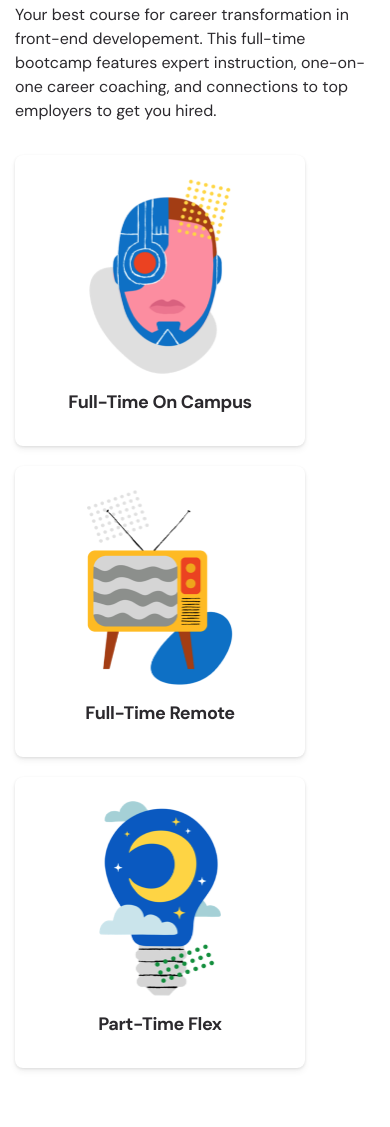
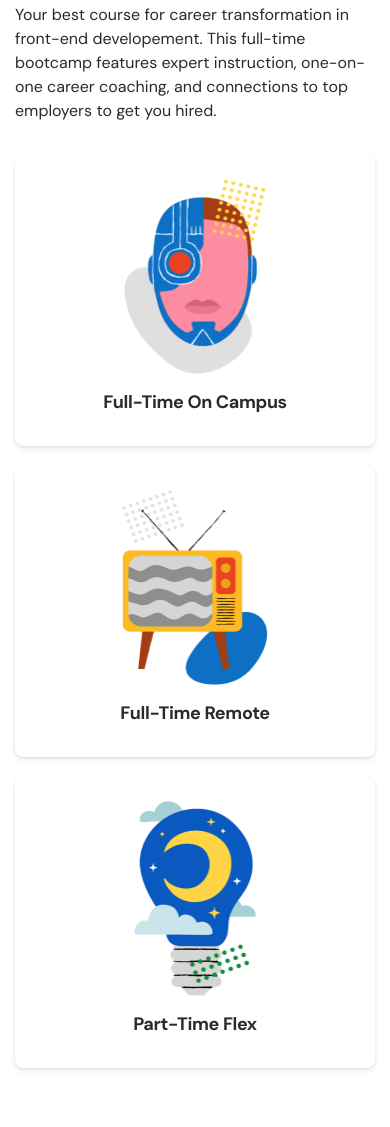
Before and after one commit to 1myourman/css_bugless, a plain HTML site: page index.html in a window 390 px wide. Shown: the part 1233-2360 px from the top of the page. Drawn offline with Linux system fonts and the light colour scheme.

Commit message:
debugging
make it more responsive with adjusting grid system in a better approach.

```diff
--- a/index.html
+++ b/index.html
@@ -58,7 +58,7 @@
 		<section class="program">
 			<div class="container">
 				<div class="row">
-					<div class="col-12 col-md-10">
+					<div class="col-12">
 						<strong class="info-category">Program</strong>
 						<h1 class="info-title">
 							Frontend Dev.<br />
@@ -73,7 +73,7 @@
 					</div>
 				</div>
 				<div class="row">
-					<div class="col-12 col-md-4">
+					<div class="col-12 col-md-4 align-self-center">
 							<a href="#" class="program-card">
 								<img
 									src="./assets/img-fulltime-campus.png"
@@ -82,7 +82,7 @@
 								<p>Full-Time On Campus</p>
 							</a>
 					</div>
-					<div class="col-12 col-md-4">
+					<div class="col-12 col-md-4 align-self-center">
 							<a href="#" class="program-card">
 								<img
 									src="./assets/img-fulltime-remote.png"
@@ -91,7 +91,7 @@
 								<p>Full-Time Remote</p>
 							</a>
 					</div>
-					<div class="col-12 col-md-4">
+					<div class="col-12 col-md-4 align-self-center">
 							<a href="#" class="program-card">
 								<img
 								src="./assets/img-parttime-flex.png"
--- a/style.css
+++ b/style.css
@@ -169,14 +169,14 @@ p {
 }
 .program-card {
 	display: block;
-	width: 290px;
-	height: 291px;
+	width: 100%;
 	padding: 24px 0px 32px;
 	text-align: center;
 	background-color: #ffffff;
 	border-radius: 8px;
 	box-shadow: 0px 1px 3px rgba(0, 0, 0, 0.1), 0px 4px 6px rgba(0, 0, 0, 0.05),
 		inset 0px 1px 0px rgba(255, 255, 255, 0.1);
+	margin-bottom: 20px;
 }
 
 .program-card:hover,
@@ -201,14 +201,6 @@ p {
 	font-weight: 700;
 	letter-spacing: -0.02em;
 	line-height: 1.3333;
-}
-
-.program .col-md-4 {
-	margin-bottom: 20px;
-}
-
-.program .col-md-4:last-child {
-	margin-bottom: 0;
 }
 
 .program-card:hover p {
```
